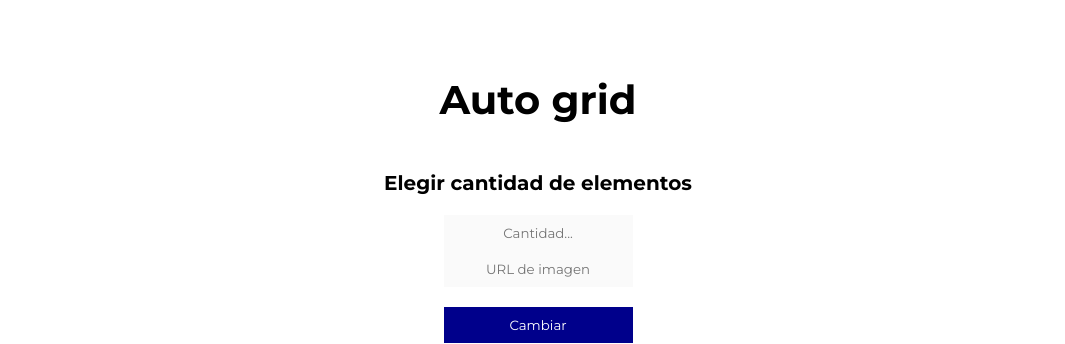
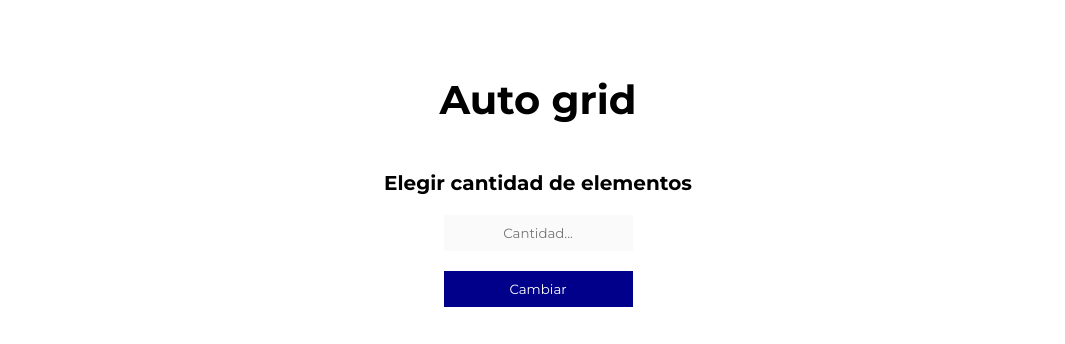
Before and after one commit to poniemangon/masonry, a plain HTML site: page index.html in a window 1280 px wide. Shown: the top 344 px of the page, without its empty margins (102-1167 px from the left). Drawn offline with nearby package versions, Linux system fonts and the light colour scheme; grey boxes are pictures that could not be loaded.

Commit message:
end end end

```diff
--- a/index.html
+++ b/index.html
@@ -17,8 +17,6 @@
             <h3>Elegir cantidad de elementos</h3>
             <form action="" id="cantidad-form">
                 <input id="cantidad" type="text" placeholder="Cantidad...">
-
-                <input id="imagen" type="text" placeholder="URL de imagen">
 
                 <button type="submit">Cambiar</button>
             </form>
```
